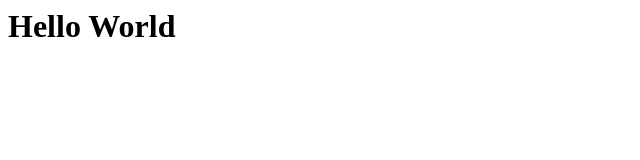
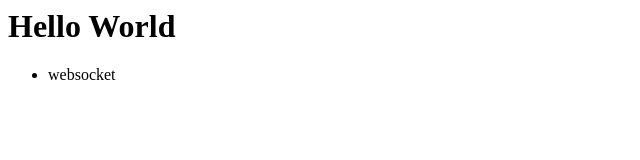
Before and after one commit to jiangjianyong/x-phprush, a plain HTML site: page web/index.html in a window 1280 px wide. Shown: the full height of the page, 0-640 px from the left. Drawn offline with Linux system fonts and the light colour scheme.

Commit message:
Update index.html

```diff
--- a/web/index.html
+++ b/web/index.html
@@ -1 +1,5 @@
 <h1>Hello World</h1>
+
+<ul>
+  <li>websocket</li>
+</ul>
```
